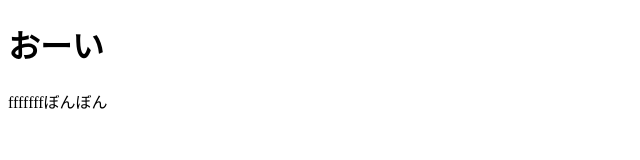
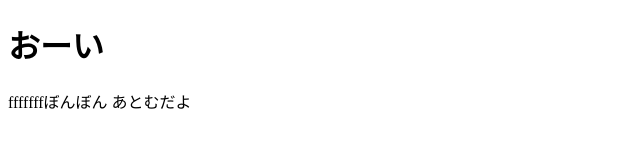
Before and after one commit to bondchan88/test, a plain HTML site: page index.html in a window 1280 px wide. Shown: the full height of the page, 0-640 px from the left. Drawn offline with Linux system fonts and the light colour scheme.

Commit message:
あとむブランチ２

```diff
--- a/index.html
+++ b/index.html
@@ -8,5 +8,6 @@
 <body>
     <h1>おーい</h1>
     fffffffぼんぼん
+    あとむだよ
 </body>
 </html>
```
